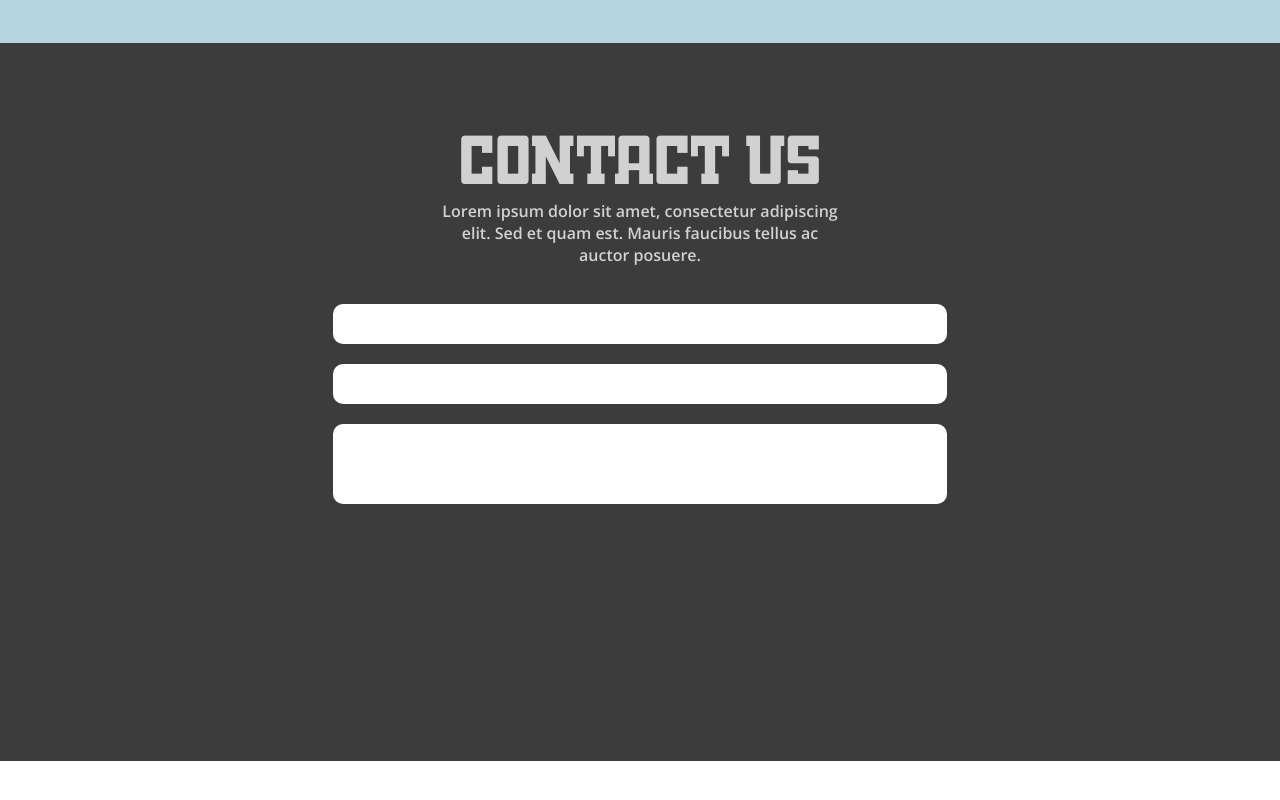
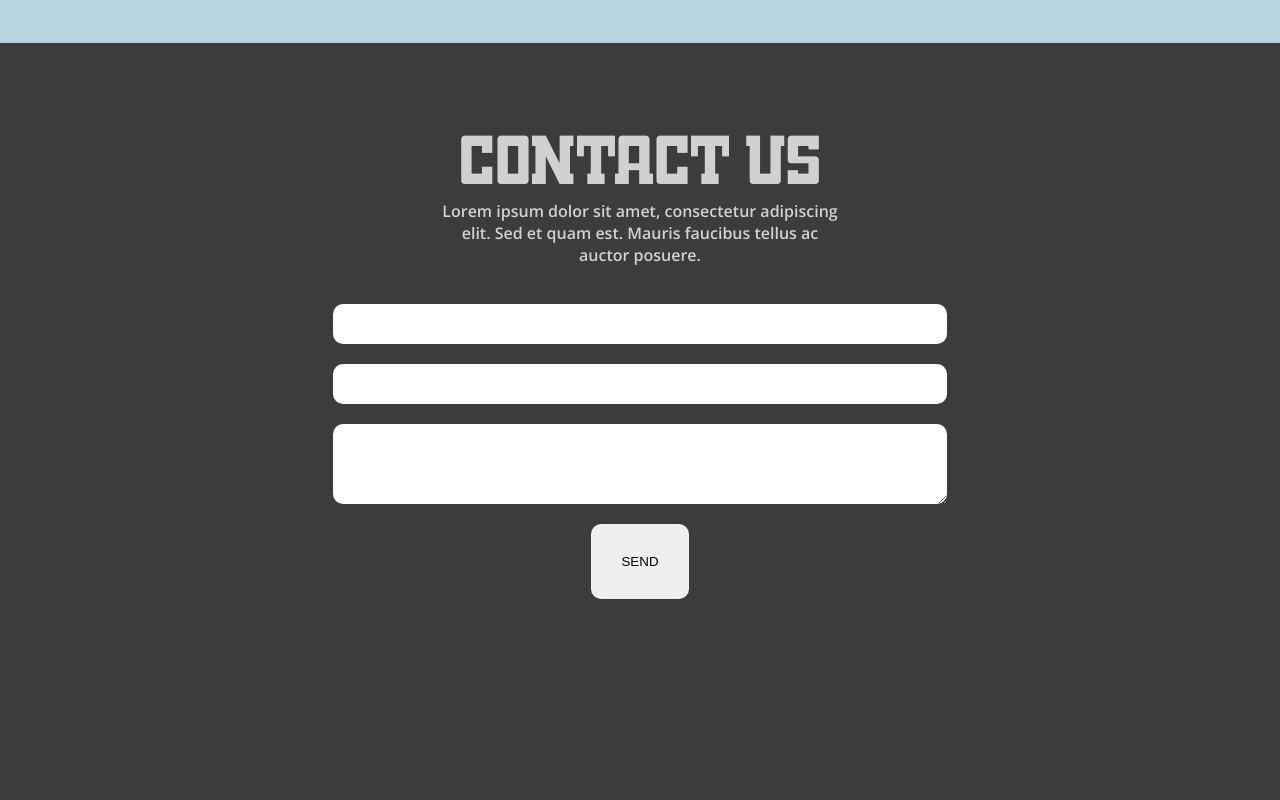
Before and after one commit to ArianZargaran/week-4_Colorful_Flat, a plain HTML site: page index.html in a window 1280 px wide. Shown: the part 4569-5369 px from the top of the page. Before the commit the page ends 5330 px from the top, so only its background shows below. Drawn offline with nearby package versions, Linux system fonts and the light colour scheme.

Commit message:
FOOTER AND CONTACT

```diff
--- a/css/main.scss
+++ b/css/main.scss
@@ -370,22 +370,29 @@ body {font-family: 'Open Sans', sans-serif; background: $backsite;}
   }
 
   .contact__form {
-    input {
+    * {
       margin: 0 auto;
       display: block;
       border: none;
       border-radius: 10px;
-      width: 60%;
-      margin-bottom: 20px;
     }
     .contact__form--name {
       height: 40px;
+      margin-bottom: 20px;
+      width: 60%;
     }
     .contact__form--email {
       height: 40px;
+      margin-bottom: 20px;
+      width: 60%;
     }
     .contact__form--message {
       height: 80px;
+      margin-bottom: 20px;
+      width: 60%;
+    }
+    .contact__form--button {
+      padding: 30px;
     }
   }
 
--- a/index.html
+++ b/index.html
@@ -181,7 +181,8 @@
       <form action="" class="contact__form">
         <input type="text" class="contact__form--name">
         <input type="email" class="contact__form--email">
-        <input class="contact__form--message">
+        <textarea class="contact__form--message" name="" id="" cols="30" rows="10"></textarea>
+        <input class="contact__form--button" value="SEND" type="submit">
       </form>
     </div>
   </section>
```
Also changed, not shown: css/main.css, 1 other file.
